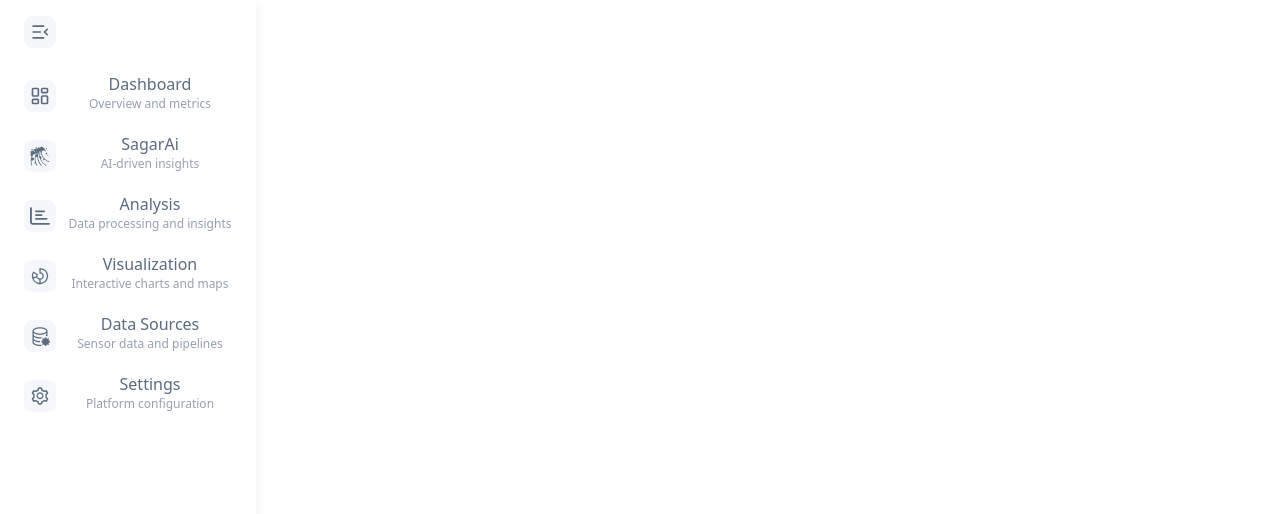
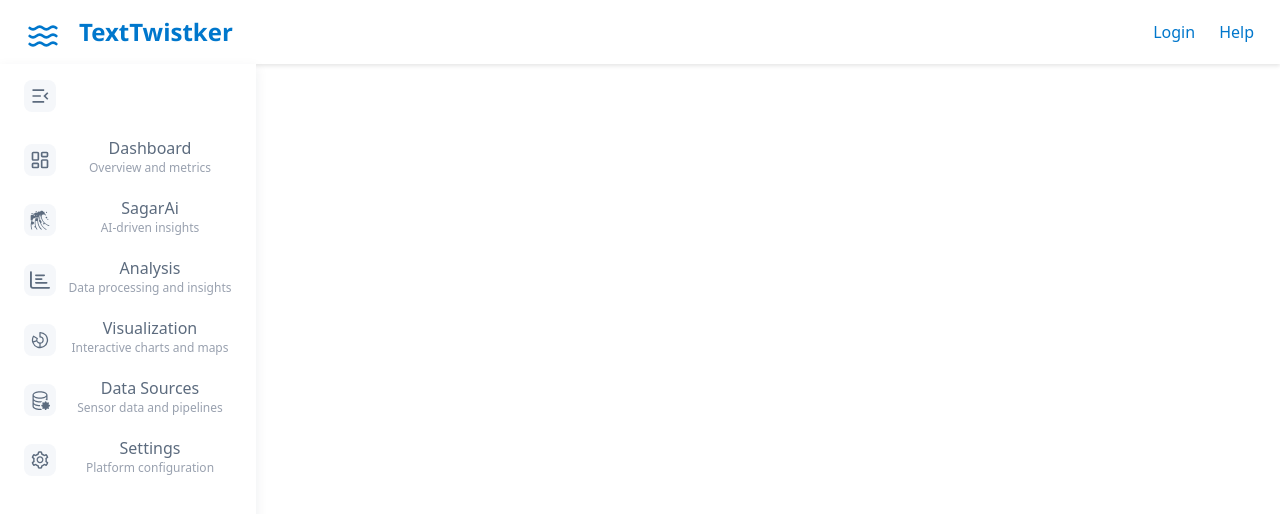
Before and after one commit to TechTrekkers-GEHU/aioceanographic-frontend, a React (Vite) app: page / in a window 1280 px wide. Shown: the top 514 px of the page. Built offline with nearby package versions, Linux system fonts and the light colour scheme.

Commit message:
Added TopBar

```diff
--- a/src/App.jsx
+++ b/src/App.jsx
@@ -1,8 +1,13 @@
 import React from "react";
 import Sidebar from "./components/sidebar";
+import TopBar from "./components/TopBar/TopBar";
+
 const App = () =>{
   return (
-    <Sidebar/>
+	<div>
+    	<TopBar/>
+    	<Sidebar/>
+	</div>
   )
 
 }
--- /dev/null
+++ b/src/components/TopBar/TopBar.jsx
@@ -0,0 +1,25 @@
+import React from 'react';
+import styles from './TopBar.module.css';
+import { LuWaves } from 'react-icons/lu';
+
+const TopBar = () => {
+    return (
+        <nav className={styles.topBar}>
+            <div className={styles.section}>
+                <div className={styles.iconWrapper}>
+                    <LuWaves className={styles.icon} />
+                </div>
+                <span className={styles.name}>TextTwistker</span>
+            </div>
+
+            <div className={styles.section}></div>
+
+            <div className={styles.section}>
+                <button className={styles.linkButton}>Login</button>
+                <button className={styles.linkButton}>Help</button>
+            </div>
+        </nav>
+    )
+}
+
+export default TopBar;
--- /dev/null
+++ b/src/components/TopBar/TopBar.module.css
@@ -0,0 +1,49 @@
+.topBar {
+    display: flex;
+    justify-content: space-between;
+    align-items: center;
+    background-color: white;
+    padding: 12px 24px;
+    box-shadow: 0 2px 4px rgba(0, 0, 0, 0.1);
+}
+
+.section {
+    display: flex;
+    align-items: center;
+    gap: 20px;
+}
+
+.icon {
+    font-size: 32px;
+    color: #0077cc;
+    margin-top: 4px;
+    margin-left: 3px;
+    vertical-align: middle;
+}
+
+.name {
+    font-size: 24px;
+    font-weight: 600;
+    color: #0077cc;
+    font-family: 'Segoe UI', sans-serif;
+}
+
+.linkButton {
+    background: none;
+    border: none;
+    color: #0077cc;
+    font-size: 16px;
+    cursor: pointer;
+    padding: 8px 2px;
+    transition: color 0.2s ease;
+}
+
+.linkButton:hover {
+    color: #005fa3;
+}
+
+.iconWrapper {
+    display: flex;
+    align-items: flex-start;
+    padding-top: 4px;
+}
--- a/src/components/topbar.jsx
+++ /dev/null
@@ -1,7 +0,0 @@
-import React from 'react'
-
-export const topbar = () => {
-  return (
-    <div>topbar</div>
-  )
-}
```
